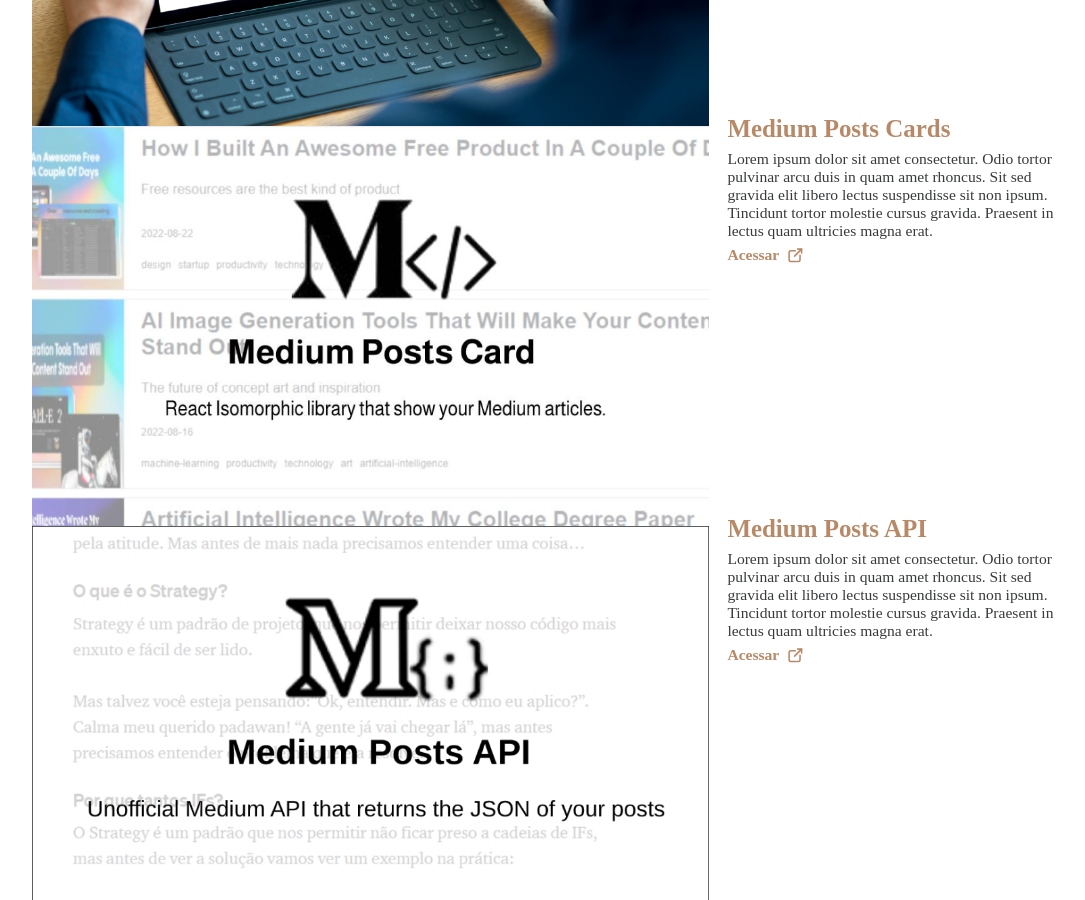
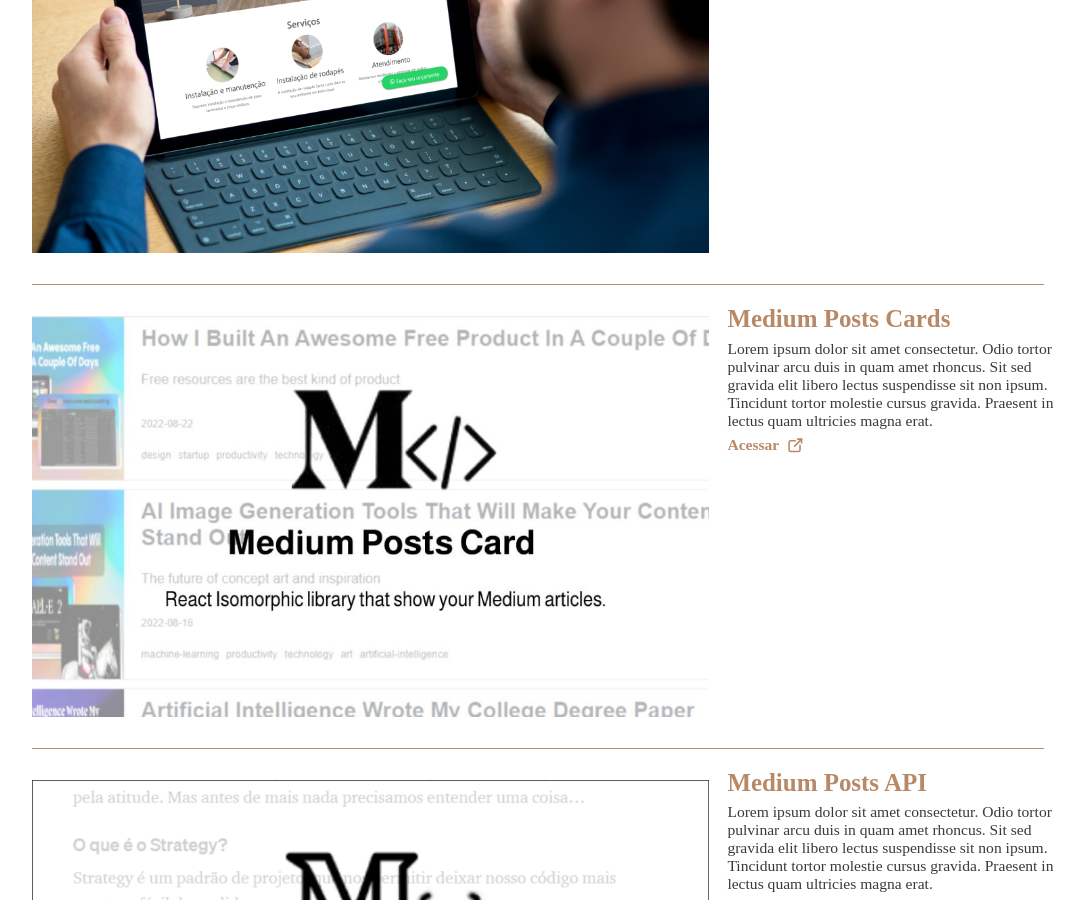
Before and after one commit to david-fernando/davidfernandodev, a Next.js app: page / in a window 1280 px wide. Shown: the part 1900-2800 px from the top of the page, without its empty margins (102-1187 px from the left). Built offline with nearby package versions, Linux system fonts and the light colour scheme.

Commit message:
Update Projects.module.css

```diff
--- a/src/styles/components/Projects.module.css
+++ b/src/styles/components/Projects.module.css
@@ -14,12 +14,25 @@
   line-height: normal;
 }
 
+.content {
+  @apply flex items-center;
+  flex-direction: column;
+  gap: 2.5rem;
+}
+
 .project {
   display: flex;
   align-items: flex-start;
   gap: 2.5rem;
   width: 84.4dvw;
   justify-content: center;
+  padding-bottom: 2.5rem;
+  border-bottom: 2px solid var(--light-taupe);
+  background: rgba(255, 255, 255, 0.46);
+}
+
+.project:last-child {
+  border: none;
 }
 
 .project > img {
```
